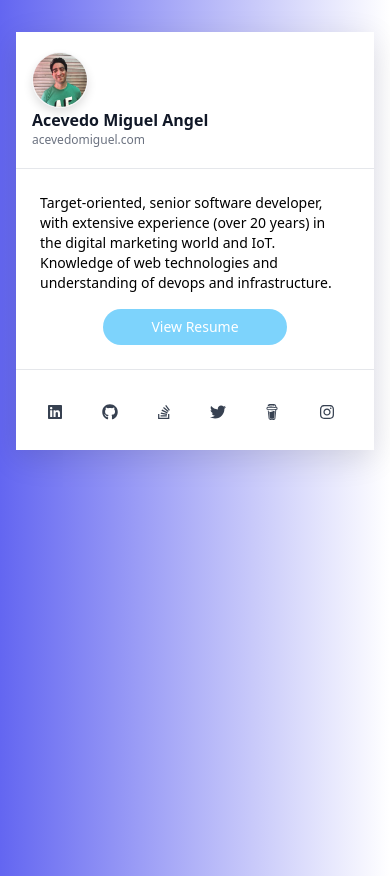
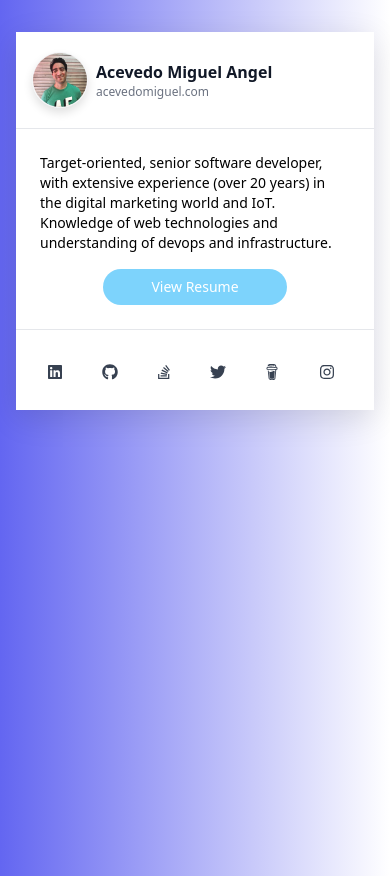
Before and after one commit to acevedomiguel/acevedomiguel.com, a Next.js app: page / in a window 390 px wide. Built offline with nearby package versions, Linux system fonts and the light colour scheme; no server answers; a web font is replaced by a local one.

Commit message:
fix: text name

```diff
--- a/pages/index.tsx
+++ b/pages/index.tsx
@@ -19,15 +19,15 @@ export default function Index() {
                 <div className='px-4 mx-auto mb-4 sm:max-w-xl'>
                     <div className="bg-white shadow-md overflow-hidden sm:rounded-xl mt-8 mb-8">
                         <div className="px-4 py-5 sm:px-6">
-                            <div className="lg:flex lg:items-center lg:justify-between">
+                            <div className="flex items-center justify-between">
                                 <div className="flex-0 min-w-0">
                                     <div className="relative w-14 h-14 mr-2">
                                     <img className="rounded-full border border-gray-100 shadow-sm" src="/profile.png" alt="user image" />
                                     </div>
                                 </div>
-                                <div className="flex-1 min-w-0">
-                                    <div className="font-bold text-gray-900 sm:truncate">Acevedo Miguel Angel</div>
-                                    <div className="flex flex-col sm:flex-row sm:flex-wrap sm:mt-0 sm:space-x-6">
+                                <div className="flex-1">
+                                    <div className="font-bold text-gray-900">Acevedo Miguel Angel</div>
+                                    <div className="flex flex-col">
                                         <div className="flex items-center text-xs text-gray-500">
                                             <a href='https://www.acevedomiguel.com/'>acevedomiguel.com</a>
                                         </div>
--- a/styles/index.css
+++ b/styles/index.css
@@ -1,6 +1,10 @@
 @tailwind base;
 @tailwind components;
 @tailwind utilities;
+
+/* body { */
+    /* background: linear-gradient(to right, rgb(199, 210, 254), rgb(254, 202, 202), rgb(254, 249, 195)); */
+/* } */
 
 .react-icons {
     /* vertical-align: middle; */
```
